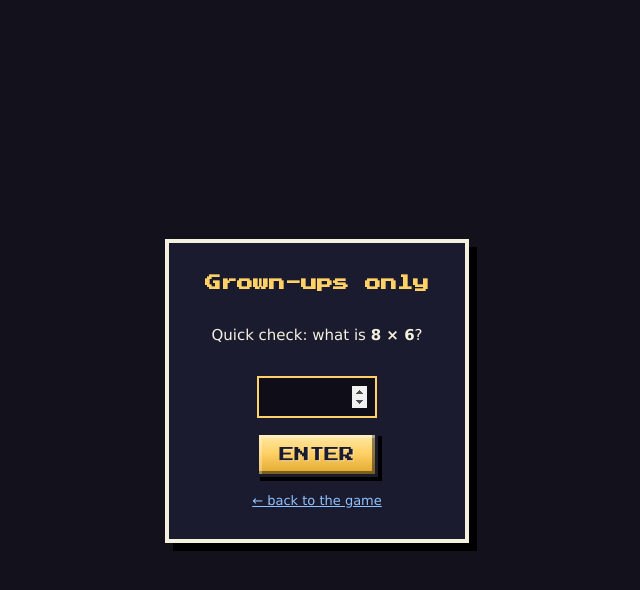
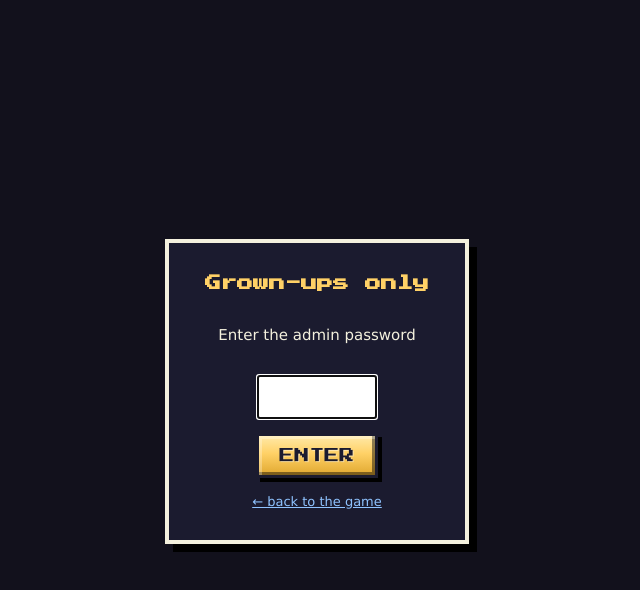
Before and after one commit to AlexeyParshin/robin, a plain HTML site: page admin.html in a window 1280 px wide. Both pictures are taken after a click on the button "ENTER". Shown: the whole page, without its empty margins (323-963 px from the left). Drawn offline with Linux system fonts and the light colour scheme.

Commit message:
Admin: replace math gate with password

```diff
--- a/admin.html
+++ b/admin.html
@@ -11,8 +11,8 @@
   <div id="gate" class="gate">
     <div class="card">
       <h1>Grown-ups only</h1>
-      <p>Quick check: what is <b id="gate-q"></b>?</p>
-      <input id="gate-a" type="number" inputmode="numeric" autofocus />
+      <p>Enter the admin password</p>
+      <input id="gate-a" type="password" autocomplete="off" autofocus />
       <button id="gate-btn" class="btn">Enter</button>
       <a href="index.html">← back to the game</a>
     </div>
--- a/src/admin/admin.js
+++ b/src/admin/admin.js
@@ -93,18 +93,17 @@ document.querySelectorAll('.tab').forEach((b) => b.addEventListener('click', ()
 }));
 
 // ---------- Grown-up gate ----------
+// Not real security: nothing sensitive lives in the browser, it's just friction for kids.
+const ADMIN_PASSWORD = 'asd123';
 {
-  const a = 3 + Math.floor(Math.random() * 6);
-  const b = 3 + Math.floor(Math.random() * 6);
-  document.getElementById('gate-q').textContent = `${a} × ${b}`;
   const input = document.getElementById('gate-a');
   const enter = () => {
-    if (Number(input.value) === a * b || sessionStorage.getItem('robin-admin') === '1') {
+    if (input.value === ADMIN_PASSWORD || sessionStorage.getItem('robin-admin') === '1') {
       sessionStorage.setItem('robin-admin', '1');
       document.getElementById('gate').remove();
       document.getElementById('admin').hidden = false;
       refresh();
-    } else { toast('Not quite — try again', true); input.select(); }
+    } else { toast('Wrong password — try again', true); input.select(); }
   };
   document.getElementById('gate-btn').addEventListener('click', enter);
   input.addEventListener('keydown', (e) => e.key === 'Enter' && enter());
```
Also changed, not shown: 1 other file.
